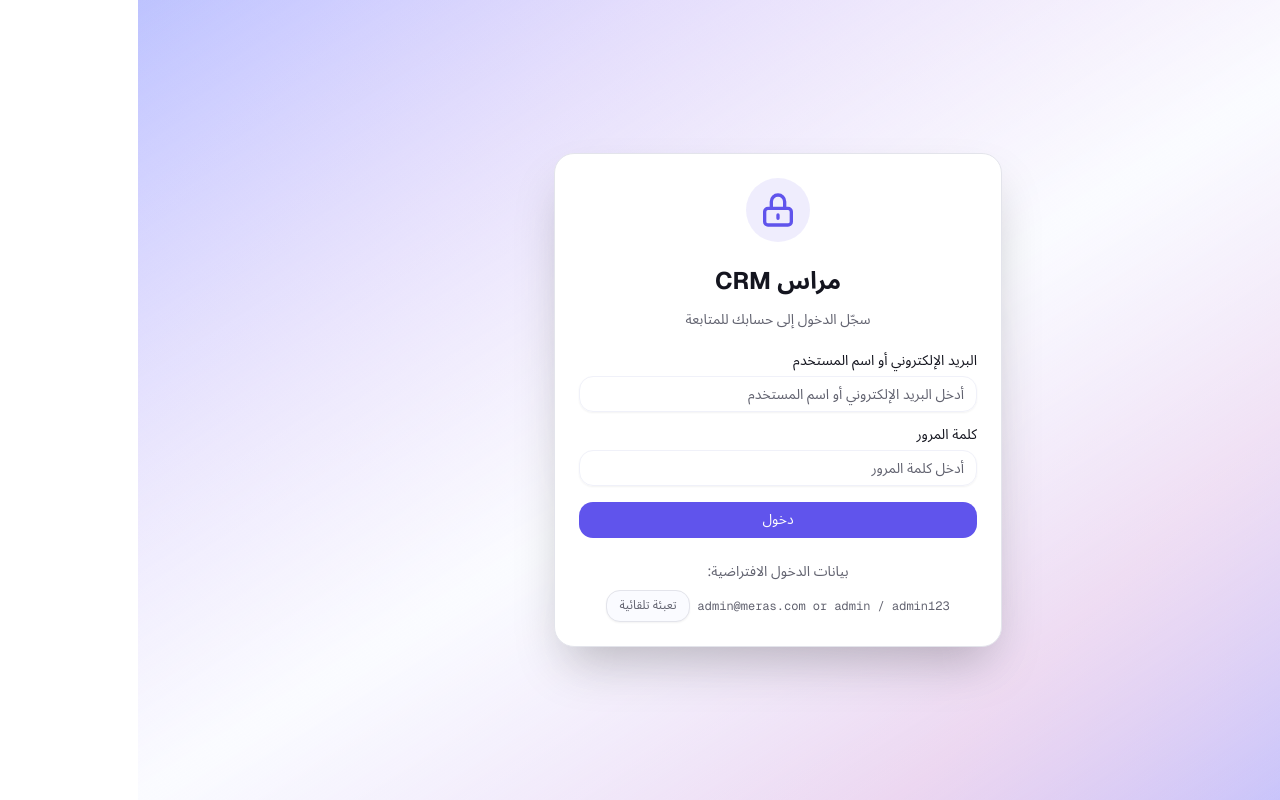
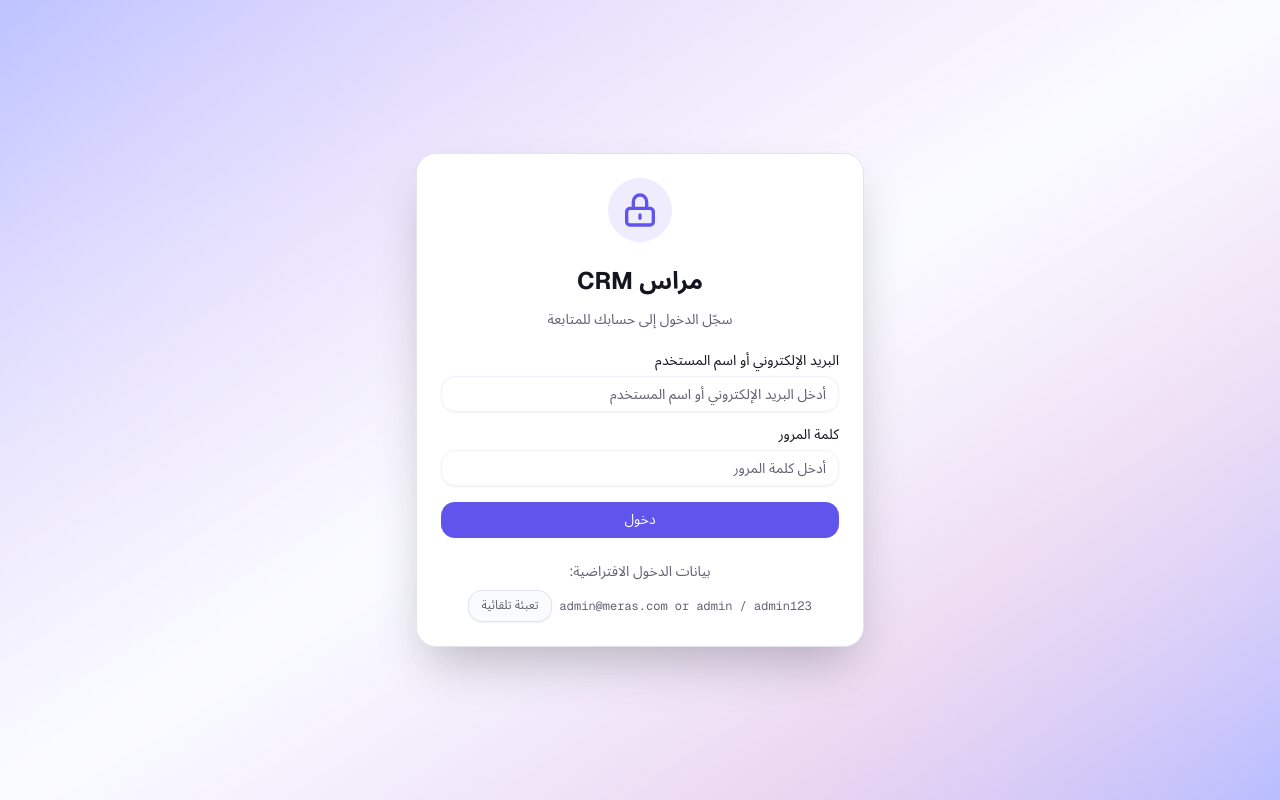
Before and after one commit to diPencil/merasnode, a Next.js app: page /login in a window 1280 px wide. Built offline with nearby package versions, Linux system fonts and the light colour scheme.

Commit message:
fix: desktop layout and sidebar scroll (viewport and nav scroll)
Co-authored-by: Cursor <cursoragent@cursor.com>

```diff
--- a/app/globals.css
+++ b/app/globals.css
@@ -195,6 +195,28 @@
   }
 }
 
+/* Desktop: fixed viewport so only main content and sidebar menu scroll (ChatGPT-style) */
+html {
+  height: 100%;
+  overflow: hidden;
+}
+body {
+  height: 100%;
+  min-height: 100%;
+  overflow: hidden;
+}
+.app-shell {
+  height: 100vh;
+  min-height: 0;
+}
+/* Sidebar: only the nav menu scrolls */
+.sidebar-nav-scroll {
+  overflow-y: auto;
+  overflow-x: hidden;
+  min-height: 0;
+  -webkit-overflow-scrolling: touch;
+}
+
 /* Custom shadow utilities for soft, diffused, layered shadows */
 @layer utilities {
   .shadow-soft {
@@ -210,39 +232,27 @@
   }
 }
 
-/* Finly-style gradient background */
+/* Finly-style gradient background (body height/overflow set above for layout) */
 body {
   background: linear-gradient(135deg,
       oklch(0.85 0.08 280) 0%,
-      /* Light purple */
       oklch(0.88 0.06 300) 25%,
-      /* Lavender */
       oklch(0.90 0.05 320) 50%,
-      /* Light pink-purple */
       oklch(0.88 0.06 340) 75%,
-      /* Pink */
       oklch(0.85 0.08 280) 100%
-      /* Back to purple */
     );
   background-attachment: fixed;
-  min-height: 100vh;
 }
 
 .dark body {
   background: linear-gradient(135deg,
       oklch(0.20 0.08 280) 0%,
-      /* Deep purple */
       oklch(0.18 0.06 300) 25%,
-      /* Dark violet */
       oklch(0.16 0.05 320) 50%,
-      /* Dark pink-purple */
       oklch(0.18 0.06 340) 75%,
-      /* Dark pink */
       oklch(0.20 0.08 280) 100%
-      /* Back to deep purple */
     );
   background-attachment: fixed;
-  min-height: 100vh;
 }
 
 /* Enhanced glassmorphism for cards on gradient background */
--- a/components/app-layout.tsx
+++ b/components/app-layout.tsx
@@ -51,7 +51,7 @@ export function AppLayout({
   }, [isMobile])
 
   return (
-    <div className="app-shell flex overflow-hidden bg-background flex-col md:flex-row">
+    <div className="app-shell flex h-full min-h-0 overflow-hidden bg-background flex-col md:flex-row">
       {/* Desktop sidebar: fixed width, no scroll; only inner nav scrolls */}
       <div className="hidden md:flex shrink-0 h-full overflow-hidden">
         <NavigationRail />
```
